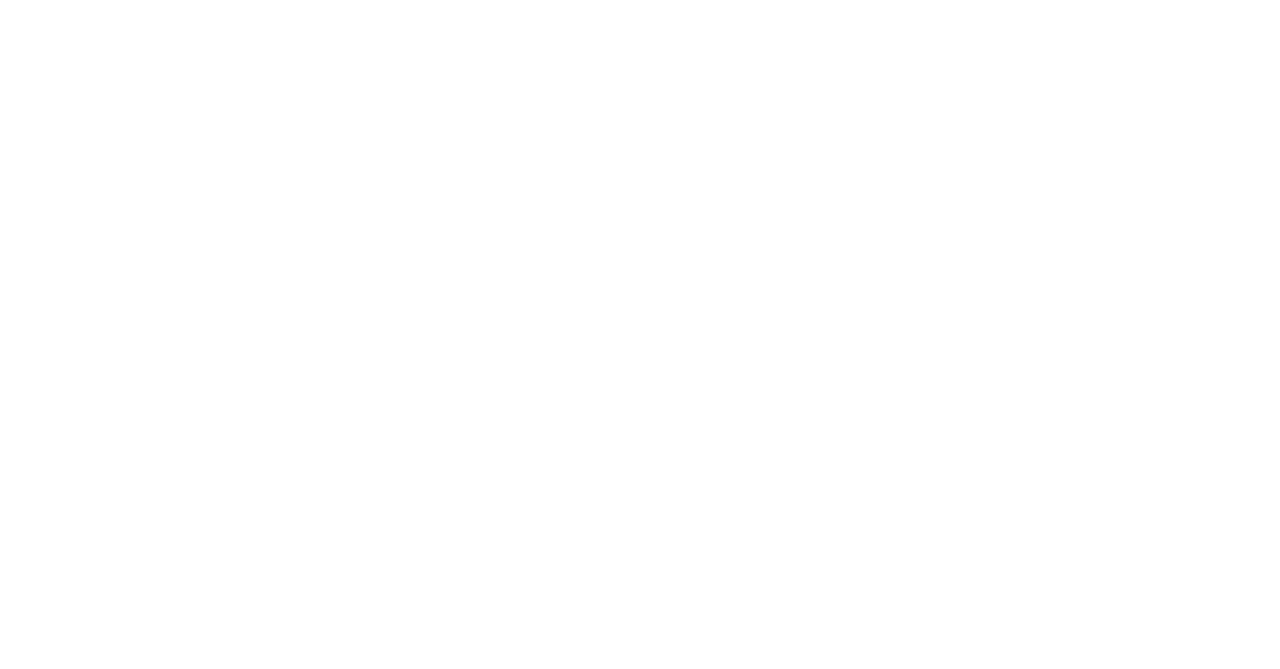
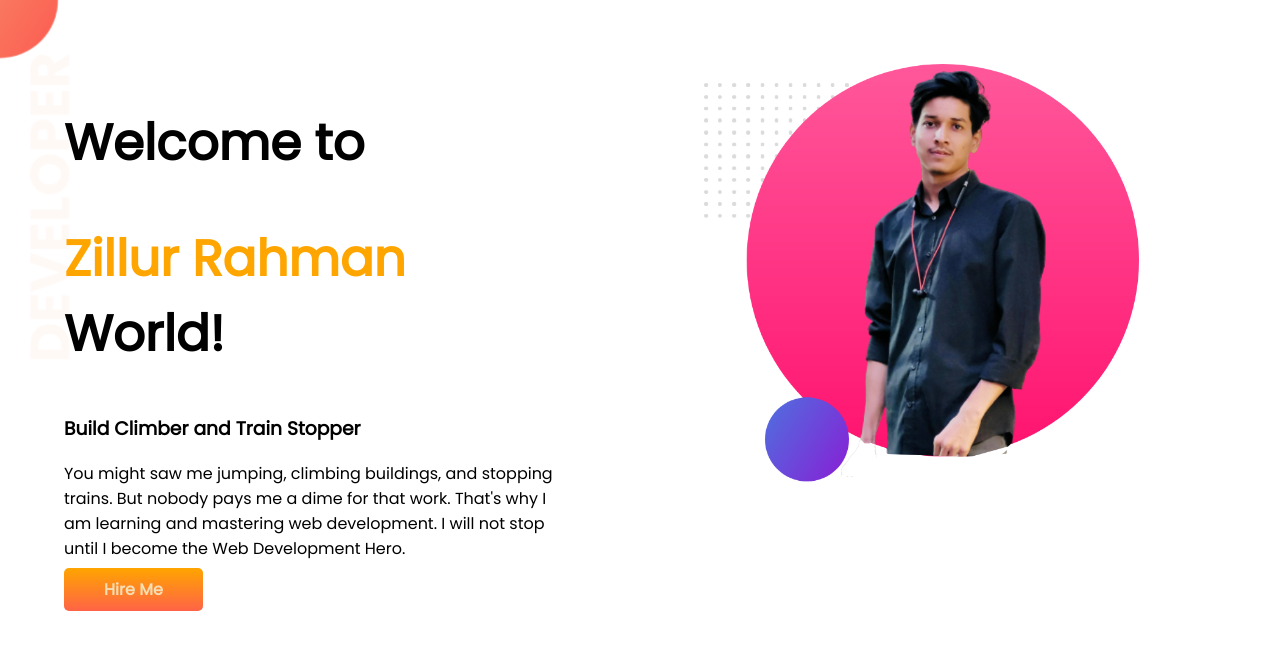
Before and after one commit to zillur122/DEVELOPER-PORTFOLIO, a plain HTML site: page index.html in a window 1280 px wide. Drawn offline with Linux system fonts and the light colour scheme.

Commit message:
top-banner add

```diff
--- a/index.html
+++ b/index.html
@@ -4,9 +4,23 @@
     <meta charset="UTF-8">
     <meta name="viewport" content="width=device-width, initial-scale=1.0">
     <title>Zillur Portfolio</title>
+    <link rel="preconnect" href="https://fonts.googleapis.com">
+    <link rel="preconnect" href="https://fonts.gstatic.com" crossorigin>
+    <link href="https://fonts.googleapis.com/css2?family=Poppins&display=swap" rel="stylesheet">
     <link rel="stylesheet" href="style.css">
 </head>
 <body>
+   <section class="top-banner">
+    <div class="half-width"><h1>Welcome to</h1>
+    <h1><span class="orange-color">Zillur Rahman</span> World!</h1>
+    <h3>Build Climber and Train Stopper</h3>
+    <p>You might saw me jumping, climbing buildings, and stopping trains. But nobody pays me a dime for that work. That's why I am learning and mastering web development. I will not stop until I become the Web Development Hero.</p>
+    <a class="link-button" target="_blank" href="https://www.linkedin.com/in/md-zillur-rahman-0471b9192/">Hire Me</a>
+    </div>
+    <div class="half-width">
+    <img src="images/zillur.png" alt="">
+    </div>
+    </section>
 
 </body>
 </html>
--- a/style.css
+++ b/style.css
@@ -0,0 +1,32 @@
+body{
+    font-family: 'Poppins', sans-serif;
+    margin: 0;
+}
+h1{
+    font-size: 50px;
+}
+.orange-color{
+    color: orange;
+}
+section{
+    display: flex;
+}
+.half-width{
+    width: 50%;
+    padding: 5%;
+}
+.half-width img{
+    width: 85%;
+}
+.link-button{
+    text-decoration: none;
+    background-image: linear-gradient(orange,tomato);
+    padding: 10px 40px;
+    border-radius: 5px;
+    color:wheat;
+    font-weight: 700;
+}
+.top-banner{
+    background-image: url(images/top-banner.png);
+    background-repeat: no-repeat;
+}
```
Also changed, not shown: images/dream-bg.png (added), images/exp-bg.png (added), images/jhankar.png (added), images/jhankar2.png (added), images/my-bg.png (added), images/top-banner.png (added), images/zillur.png (added), 7 other files.
